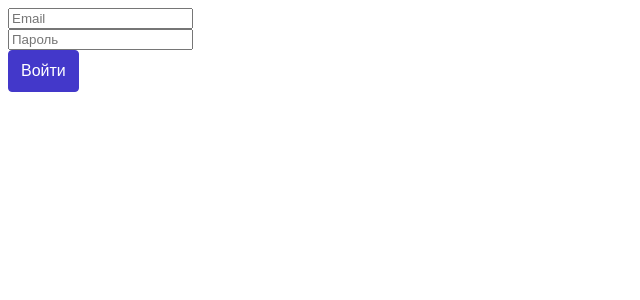
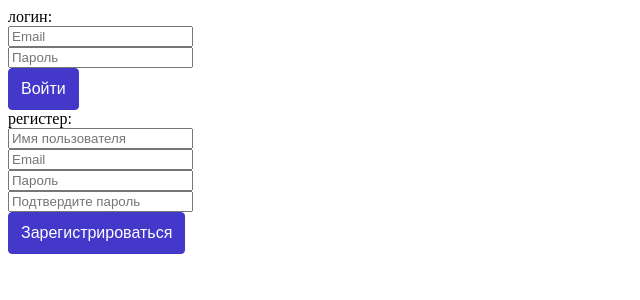
Before and after one commit to MrFrozenNik/react-practicum, a React (Vite) app in the folder frontend/: page / in a window 1280 px wide. Shown: the top 300 px of the page, without its empty margins (0-640 px from the left). Built offline with nearby package versions, Linux system fonts and the light colour scheme; no server answers.

Commit message:
test RegisterForm

```diff
--- a/frontend/src/app/App.tsx
+++ b/frontend/src/app/App.tsx
@@ -1,5 +1,6 @@
 import { LoginForm } from "@/features/login";
 import { useUser } from "@/entities/user";
+import {RegisterForm} from "@/features/register";
 
 function App() {
     const { user, isLoading, isAuthenticated } = useUser();
@@ -8,7 +9,10 @@ function App() {
 
     return (
         <>
+            логин:
             {isAuthenticated ? <p>Привет, {user?.name}!</p> : <LoginForm />}
+            регистер:
+            {isAuthenticated ? <p>Привет, {user?.name}!</p> : <RegisterForm />}
         </>
     );
 }
```
